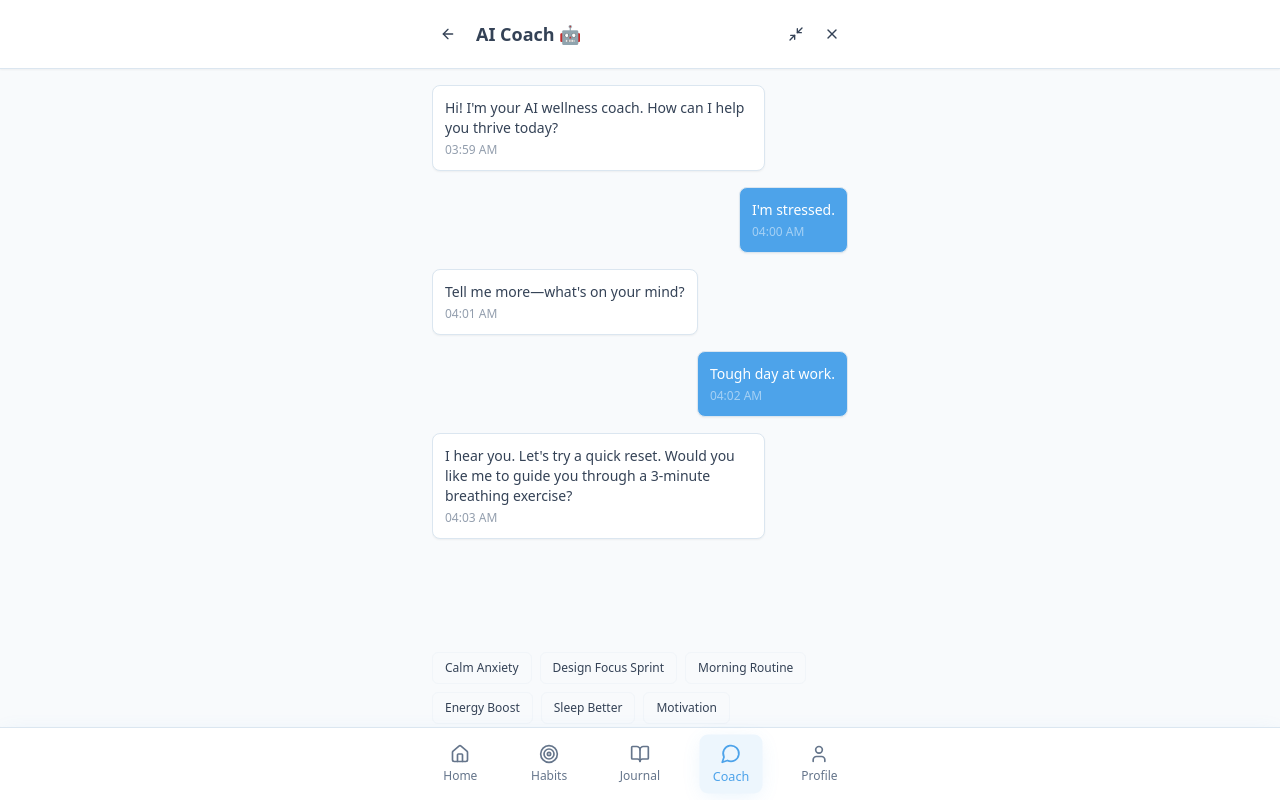
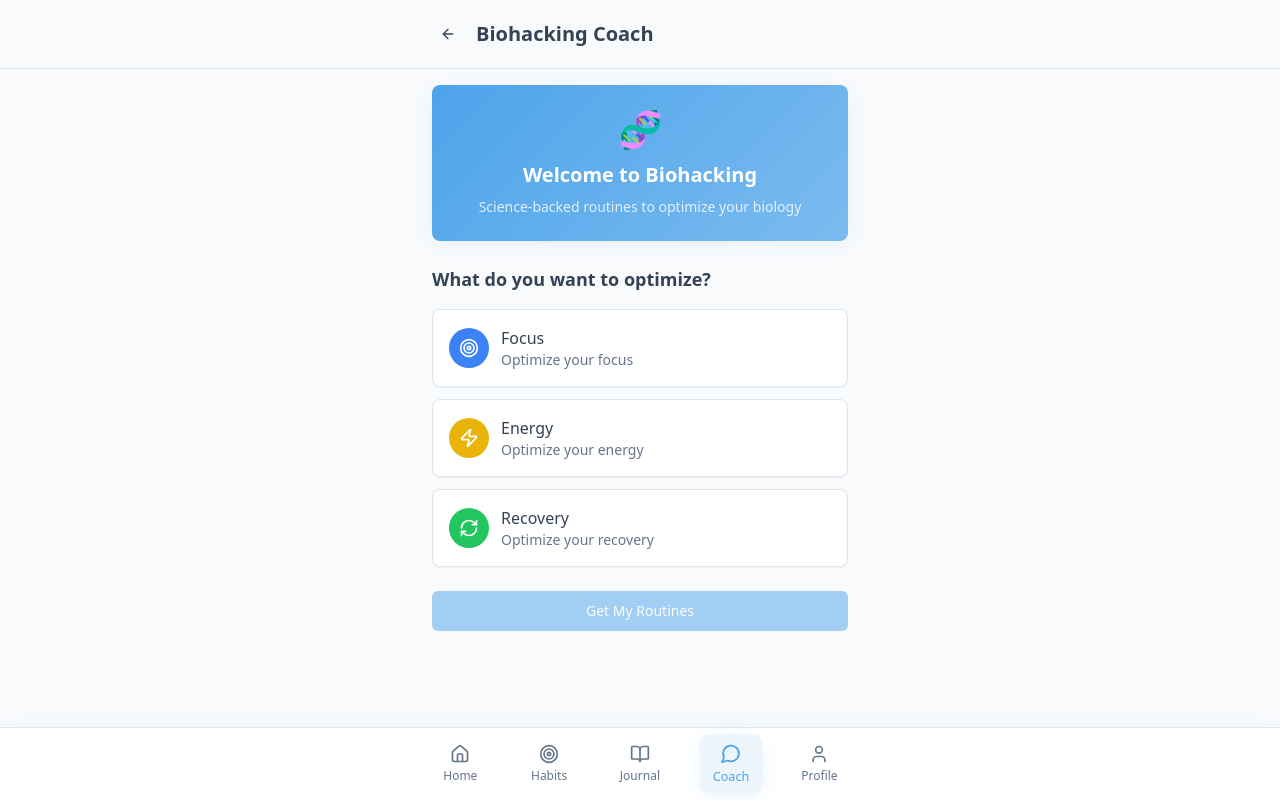
Before and after one commit to kylescheetz/thrivegpt, a React (Vite) app: page /coach in a window 1280 px wide. Built offline with nearby package versions, Linux system fonts and the light colour scheme.

Commit message:
Add Biohacking Coach Module

```diff
--- a/src/pages/Coach.tsx
+++ b/src/pages/Coach.tsx
@@ -1,130 +1,164 @@
-import React, { useState, useRef, useEffect } from 'react';
-import { ArrowLeft, Send, Mic, Minimize2, X } from 'lucide-react';
+import React, { useState, useEffect } from 'react';
+import { ArrowLeft, Star, BookOpen, Zap, Target, RefreshCw, CheckCircle } from 'lucide-react';
 import { useNavigate } from 'react-router-dom';
 import { Button } from '@/components/ui/button';
-import { Card, CardContent } from '@/components/ui/card';
-import { ScrollArea } from '@/components/ui/scroll-area';
-import { Textarea } from '@/components/ui/textarea';
+import { Card, CardContent, CardHeader, CardTitle } from '@/components/ui/card';
+import { Badge } from '@/components/ui/badge';
 import { cn } from '@/lib/utils';
 
-interface Message {
+interface BiohackingRoutine {
   id: string;
-  role: 'user' | 'coach';
-  content: string;
-  timestamp: Date;
+  title: string;
+  category: 'focus' | 'energy' | 'recovery';
+  summary: string;
+  science: string;
+  duration: string;
+  difficulty: 'Easy' | 'Medium' | 'Hard';
+  equipment: string;
+  rating?: number;
+  tried?: boolean;
+  triedDate?: Date;
 }
 
-const initialMessages: Message[] = [
+const biohackingRoutines: BiohackingRoutine[] = [
   {
     id: '1',
-    role: 'coach',
-    content: "Hi! I'm your AI wellness coach. How can I help you thrive today?",
-    timestamp: new Date(Date.now() - 300000)
+    title: 'Cold Shower Protocol',
+    category: 'energy',
+    summary: '2-3 minutes of cold water exposure to boost alertness and metabolism.',
+    science: 'Cold exposure triggers norepinephrine release, increasing alertness by up to 530% and boosting brown fat for better metabolism.',
+    duration: '2-3 minutes',
+    difficulty: 'Medium',
+    equipment: 'None'
   },
   {
     id: '2',
-    role: 'user',
-    content: "I'm stressed.",
-    timestamp: new Date(Date.now() - 240000)
+    title: 'Magnesium Glycinate Evening',
+    category: 'recovery',
+    summary: '200-400mg before bed to improve sleep quality and muscle recovery.',
+    science: 'Magnesium activates GABA receptors and regulates melatonin, improving deep sleep phases by 23% in studies.',
+    duration: 'Daily',
+    difficulty: 'Easy',
+    equipment: 'Supplement'
   },
   {
     id: '3',
-    role: 'coach',
-    content: "Tell me more—what's on your mind?",
-    timestamp: new Date(Date.now() - 180000)
+    title: 'Blue Light Blocking',
+    category: 'recovery',
+    summary: 'Wear blue light glasses 2 hours before bed to optimize circadian rhythm.',
+    science: 'Blue light suppresses melatonin production. Blocking it increases melatonin by 58% and improves sleep onset.',
+    duration: '2 hours before bed',
+    difficulty: 'Easy',
+    equipment: 'Blue light glasses'
   },
   {
     id: '4',
-    role: 'user',
-    content: "Tough day at work.",
-    timestamp: new Date(Date.now() - 120000)
+    title: 'Box Breathing Focus',
+    category: 'focus',
+    summary: '4-4-4-4 breathing pattern for 5 minutes to enhance cognitive clarity.',
+    science: 'Controlled breathing activates the prefrontal cortex and reduces cortisol, improving focus by up to 40%.',
+    duration: '5 minutes',
+    difficulty: 'Easy',
+    equipment: 'None'
   },
   {
     id: '5',
-    role: 'coach',
-    content: "I hear you. Let's try a quick reset. Would you like me to guide you through a 3-minute breathing exercise?",
-    timestamp: new Date(Date.now() - 60000)
+    title: 'Intermittent Fasting 16:8',
+    category: 'energy',
+    summary: 'Fast for 16 hours, eat in 8-hour window to boost energy and mental clarity.',
+    science: 'Fasting triggers autophagy and ketone production, increasing BDNF and energy production in brain cells.',
+    duration: 'Daily',
+    difficulty: 'Medium',
+    equipment: 'None'
+  },
+  {
+    id: '6',
+    title: 'Red Light Therapy',
+    category: 'recovery',
+    summary: '10-15 minutes of 660nm red light for cellular repair and inflammation reduction.',
+    science: 'Red light stimulates mitochondrial cytochrome oxidase, increasing ATP production by 25% and accelerating healing.',
+    duration: '10-15 minutes',
+    difficulty: 'Easy',
+    equipment: 'Red light device'
   }
 ];
 
-const quickActions = [
-  'Calm Anxiety',
-  'Design Focus Sprint',
-  'Morning Routine',
-  'Energy Boost',
-  'Sleep Better',
-  'Motivation'
+const goals = [
+  { id: 'focus', label: 'Focus', icon: Target, color: 'bg-blue-500' },
+  { id: 'energy', label: 'Energy', icon: Zap, color: 'bg-yellow-500' },
+  { id: 'recovery', label: 'Recovery', icon: RefreshCw, color: 'bg-green-500' }
 ];
 
 export default function Coach() {
   const navigate = useNavigate();
-  const [messages, setMessages] = useState<Message[]>(initialMessages);
-  const [inputValue, setInputValue] = useState('');
-  const [isTyping, setIsTyping] = useState(false);
-  const scrollAreaRef = useRef<HTMLDivElement>(null);
-  const textareaRef = useRef<HTMLTextAreaElement>(null);
+  const [selectedGoals, setSelectedGoals] = useState<string[]>([]);
+  const [routines, setRoutines] = useState<BiohackingRoutine[]>([]);
+  const [showGoalSelection, setShowGoalSelection] = useState(true);
 
   useEffect(() => {
-    // Auto-scroll to bottom when new messages are added
-    if (scrollAreaRef.current) {
-      scrollAreaRef.current.scrollTop = scrollAreaRef.current.scrollHeight;
+    // Load saved data from localStorage
+    const savedRoutines = localStorage.getItem('biohacking-routines');
+    const savedGoals = localStorage.getItem('biohacking-goals');
+
+    if (savedRoutines) {
+      setRoutines(JSON.parse(savedRoutines));
+    } else {
+      setRoutines(biohackingRoutines);
     }
-  }, [messages]);
 
-  const handleSendMessage = async () => {
-    if (!inputValue.trim()) return;
+    if (savedGoals) {
+      setSelectedGoals(JSON.parse(savedGoals));
+      setShowGoalSelection(false);
+    }
+  }, []);
 
-    const userMessage: Message = {
-      id: Date.now().toString(),
-      role: 'user',
-      content: inputValue.trim(),
-      timestamp: new Date()
+  const handleGoalToggle = (goalId: string) => {
+    setSelectedGoals(prev =>
+      prev.includes(goalId)
+        ? prev.filter(id => id !== goalId)
+        : [...prev, goalId]
+    );
   };
 
-    setMessages(prev => [...prev, userMessage]);
-    setInputValue('');
-    setIsTyping(true);
-
-    // Simulate AI response
-    setTimeout(() => {
-      const coachResponse: Message = {
-        id: (Date.now() + 1).toString(),
-        role: 'coach',
-        content: getAIResponse(userMessage.content),
-        timestamp: new Date()
-      };
-      setMessages(prev => [...prev, coachResponse]);
-      setIsTyping(false);
-    }, 1500);
+  const handleGoalSave = () => {
+    localStorage.setItem('biohacking-goals', JSON.stringify(selectedGoals));
+    setShowGoalSelection(false);
   };
 
-  const handleQuickAction = (action: string) => {
-    setInputValue(`Help me with: ${action}`);
-    textareaRef.current?.focus();
+  const handleTryRoutine = (routineId: string) => {
+    const updatedRoutines = routines.map(routine =>
+      routine.id === routineId
+        ? { ...routine, tried: true, triedDate: new Date() }
+        : routine
+    );
+    setRoutines(updatedRoutines);
+    localStorage.setItem('biohacking-routines', JSON.stringify(updatedRoutines));
   };
 
-  const getAIResponse = (userInput: string): string => {
-    const responses = [
-      "That sounds challenging. Let's work through this together. What would feel most helpful right now?",
-      "I understand. Sometimes taking a step back can give us clarity. What's one small thing that might help?",
-      "Thank you for sharing that with me. Let's focus on what you can control in this moment.",
-      "That makes sense. Would you like to try a quick technique to help you feel more centered?",
-      "I hear you. Remember, it's okay to have tough moments. What usually helps you feel better?"
-    ];
-    return responses[Math.floor(Math.random() * responses.length)];
+  const handleRateRoutine = (routineId: string, rating: number) => {
+    const updatedRoutines = routines.map(routine =>
+      routine.id === routineId
+        ? { ...routine, rating }
+        : routine
+    );
+    setRoutines(updatedRoutines);
+    localStorage.setItem('biohacking-routines', JSON.stringify(updatedRoutines));
   };
 
-  const handleKeyPress = (e: React.KeyboardEvent) => {
-    if (e.key === 'Enter' && !e.shiftKey) {
-      e.preventDefault();
-      handleSendMessage();
-    }
+  const filteredRoutines = routines.filter(routine =>
+    selectedGoals.length === 0 || selectedGoals.includes(routine.category)
+  );
+
+  const canRate = (routine: BiohackingRoutine) => {
+    if (!routine.tried || !routine.triedDate) return false;
+    const daysSinceTrying = Math.floor((Date.now() - routine.triedDate.getTime()) / (1000 * 60 * 60 * 24));
+    return daysSinceTrying >= 1;
   };
 
+  if (showGoalSelection) {
     return (
-    <div className="flex flex-col h-screen bg-background">
-      {/* Header Bar */}
-      <div className="sticky top-0 z-10 bg-card border-b border-border shadow-sm">
+      <div className="min-h-screen bg-background pb-20">
+        <div className="sticky top-0 z-10 bg-background border-b border-border">
           <div className="flex items-center justify-between p-4 max-w-md mx-auto">
             <div className="flex items-center gap-3">
               <Button
@@ -135,116 +169,204 @@ export default function Coach() {
               >
                 <ArrowLeft className="h-5 w-5" />
               </Button>
-            <h1 className="text-lg font-semibold flex items-center gap-2">
-              AI Coach 🤖
-            </h1>
-          </div>
-          <div className="flex items-center gap-1">
-            <Button variant="ghost" size="sm" className="p-2">
-              <Minimize2 className="h-4 w-4" />
-            </Button>
-            <Button variant="ghost" size="sm" className="p-2">
-              <X className="h-4 w-4" />
-            </Button>
+              <h1 className="text-xl font-semibold">Biohacking Coach</h1>
             </div>
           </div>
         </div>
 
-      {/* Chat History */}
-      <ScrollArea className="flex-1 p-4 max-w-md mx-auto w-full" ref={scrollAreaRef}>
-        <div className="space-y-4">
-          {messages.map((message) => (
-            <div
-              key={message.id}
-              className={cn(
-                "flex",
-                message.role === 'user' ? "justify-end" : "justify-start"
-              )}
-            >
-              <Card className={cn(
-                "max-w-[80%] shadow-sm",
-                message.role === 'user'
-                  ? "bg-primary text-primary-foreground"
-                  : "bg-card"
-              )}>
-                <CardContent className="p-3">
-                  <p className="text-sm">{message.content}</p>
-                  <p className={cn(
-                    "text-xs mt-1 opacity-70",
-                    message.role === 'user' ? "text-primary-foreground/70" : "text-muted-foreground"
-                  )}>
-                    {message.timestamp.toLocaleTimeString([], { hour: '2-digit', minute: '2-digit' })}
+        <div className="p-4 max-w-md mx-auto space-y-6">
+          <Card className="shadow-wellness bg-gradient-primary text-white border-0">
+            <CardContent className="p-6 text-center">
+              <div className="text-4xl mb-3">🧬</div>
+              <h2 className="text-xl font-semibold mb-2">Welcome to Biohacking</h2>
+              <p className="text-white/80 text-sm">
+                Science-backed routines to optimize your biology
               </p>
             </CardContent>
           </Card>
+
+          <div>
+            <h3 className="text-lg font-semibold mb-4">What do you want to optimize?</h3>
+            <div className="space-y-3">
+              {goals.map((goal) => {
+                const Icon = goal.icon;
+                const isSelected = selectedGoals.includes(goal.id);
+
+                return (
+                  <Card
+                    key={goal.id}
+                    className={cn(
+                      "cursor-pointer transition-all duration-200",
+                      isSelected
+                        ? "border-primary bg-primary/10 shadow-wellness"
+                        : "hover:border-primary/50 hover:bg-muted/50"
+                    )}
+                    onClick={() => handleGoalToggle(goal.id)}
+                  >
+                    <CardContent className="p-4 flex items-center gap-3">
+                      <div className={cn("w-10 h-10 rounded-full flex items-center justify-center", goal.color)}>
+                        <Icon className="h-5 w-5 text-white" />
                       </div>
-          ))}
-
-          {isTyping && (
-            <div className="flex justify-start">
-              <Card className="bg-card shadow-sm">
-                <CardContent className="p-3">
-                  <div className="flex items-center gap-1">
-                    <div className="flex gap-1">
-                      <div className="w-2 h-2 bg-muted-foreground rounded-full animate-bounce" style={{ animationDelay: '0ms' }} />
-                      <div className="w-2 h-2 bg-muted-foreground rounded-full animate-bounce" style={{ animationDelay: '150ms' }} />
-                      <div className="w-2 h-2 bg-muted-foreground rounded-full animate-bounce" style={{ animationDelay: '300ms' }} />
+                      <div className="flex-1">
+                        <h4 className="font-medium">{goal.label}</h4>
+                        <p className="text-sm text-muted-foreground">
+                          Optimize your {goal.label.toLowerCase()}
+                        </p>
                       </div>
-                    <span className="text-xs text-muted-foreground ml-2">AI is typing...</span>
-                  </div>
+                      {isSelected && (
+                        <CheckCircle className="h-5 w-5 text-primary" />
+                      )}
                     </CardContent>
                   </Card>
+                );
+              })}
             </div>
-          )}
-        </div>
-      </ScrollArea>
-
-      {/* Quick Action Chips */}
-      <div className="p-4 max-w-md mx-auto w-full">
-        <div className="flex flex-wrap gap-2 mb-4">
-          {quickActions.map((action) => (
-            <Button
-              key={action}
-              variant="outline"
-              size="sm"
-              onClick={() => handleQuickAction(action)}
-              className="text-xs h-8 px-3"
-            >
-              {action}
-            </Button>
-          ))}
           </div>
 
-        {/* Input Row */}
-        <div className="flex items-end gap-2">
-          <div className="flex-1 relative">
-            <Textarea
-              ref={textareaRef}
-              value={inputValue}
-              onChange={(e) => setInputValue(e.target.value)}
-              onKeyPress={handleKeyPress}
-              placeholder="Type a message…"
-              className="min-h-[44px] max-h-[120px] resize-none pr-12"
-              rows={1}
-            />
           <Button
-              variant="ghost"
-              size="sm"
-              className="absolute right-1 bottom-1 h-8 w-8 p-0"
+            onClick={handleGoalSave}
+            disabled={selectedGoals.length === 0}
+            className="w-full"
           >
-              <Mic className="h-4 w-4" />
+            Get My Routines
           </Button>
-          </div>
-          <Button
-            onClick={handleSendMessage}
-            disabled={!inputValue.trim() || isTyping}
-            size="sm"
-            className="h-11 w-11 p-0"
-          >
-            <Send className="h-4 w-4" />
-          </Button>
-        </div>
         </div>
       </div>
     );
   }
+
+  return (
+    <div className="min-h-screen bg-background pb-20">
+      <div className="sticky top-0 z-10 bg-background border-b border-border">
+        <div className="flex items-center justify-between p-4 max-w-md mx-auto">
+          <div className="flex items-center gap-3">
+            <Button
+              variant="ghost"
+              size="sm"
+              onClick={() => navigate('/')}
+              className="p-2"
+            >
+              <ArrowLeft className="h-5 w-5" />
+            </Button>
+            <h1 className="text-xl font-semibold">Biohacking Coach</h1>
+          </div>
+          <Button
+            variant="ghost"
+            size="sm"
+            onClick={() => setShowGoalSelection(true)}
+          >
+            Goals
+          </Button>
+        </div>
+      </div>
+
+      <div className="p-4 max-w-md mx-auto space-y-4">
+        <div className="flex flex-wrap gap-2 mb-4">
+          {selectedGoals.map(goalId => {
+            const goal = goals.find(g => g.id === goalId);
+            if (!goal) return null;
+            const Icon = goal.icon;
+
+            return (
+              <Badge key={goalId} variant="secondary" className="flex items-center gap-1">
+                <Icon className="h-3 w-3" />
+                {goal.label}
+              </Badge>
+            );
+          })}
+        </div>
+
+        {filteredRoutines.map((routine) => (
+          <Card key={routine.id} className="shadow-wellness">
+            <CardHeader className="pb-3">
+              <div className="flex items-start justify-between">
+                <div className="flex-1">
+                  <CardTitle className="text-lg">{routine.title}</CardTitle>
+                  <div className="flex items-center gap-2 mt-1">
+                    <Badge variant="outline" className="text-xs">
+                      {routine.difficulty}
+                    </Badge>
+                    <Badge variant="outline" className="text-xs">
+                      {routine.duration}
+                    </Badge>
+                  </div>
+                </div>
+                {routine.tried && (
+                  <CheckCircle className="h-5 w-5 text-green-500" />
+                )}
+              </div>
+            </CardHeader>
+
+            <CardContent className="space-y-4">
+              <p className="text-sm">{routine.summary}</p>
+
+              <div className="bg-muted/50 rounded-lg p-3">
+                <div className="flex items-center gap-2 mb-2">
+                  <BookOpen className="h-4 w-4 text-primary" />
+                  <span className="text-sm font-medium">The Science</span>
+                </div>
+                <p className="text-xs text-muted-foreground">{routine.science}</p>
+              </div>
+
+              <div className="flex items-center justify-between">
+                <span className="text-xs text-muted-foreground">
+                  Equipment: {routine.equipment}
+                </span>
+              </div>
+
+              {!routine.tried ? (
+                <Button
+                  onClick={() => handleTryRoutine(routine.id)}
+                  className="w-full"
+                  variant="outline"
+                >
+                  Try This
+                </Button>
+              ) : (
+                <div className="space-y-2">
+                  {routine.rating ? (
+                    <div className="flex items-center justify-center gap-1">
+                      <span className="text-sm">Your rating:</span>
+                      {[1, 2, 3, 4, 5].map((star) => (
+                        <Star
+                          key={star}
+                          className={cn(
+                            "h-4 w-4",
+                            star <= routine.rating!
+                              ? "fill-yellow-400 text-yellow-400"
+                              : "text-muted-foreground"
+                          )}
+                        />
+                      ))}
+                    </div>
+                  ) : canRate(routine) ? (
+                    <div className="space-y-2">
+                      <p className="text-sm text-center">How did it work for you?</p>
+                      <div className="flex justify-center gap-1">
+                        {[1, 2, 3, 4, 5].map((star) => (
+                          <Button
+                            key={star}
+                            variant="ghost"
+                            size="sm"
+                            className="p-1"
+                            onClick={() => handleRateRoutine(routine.id, star)}
+                          >
+                            <Star className="h-5 w-5 text-yellow-400" />
+                          </Button>
+                        ))}
+                      </div>
+                    </div>
+                  ) : (
+                    <p className="text-xs text-center text-muted-foreground">
+                      Come back in a day to rate this routine
+                    </p>
+                  )}
+                </div>
+              )}
+            </CardContent>
+          </Card>
+        ))}
+      </div>
+    </div>
+  );
+}
--- a/src/pages/Dashboard.tsx
+++ b/src/pages/Dashboard.tsx
@@ -41,13 +41,16 @@ export default function Dashboard() {
 
         {/* Quick Actions */}
         <div className="grid grid-cols-2 gap-3">
-          <Card className="shadow-card hover:shadow-wellness transition-all duration-300 cursor-pointer">
+          <Card
+            className="shadow-card hover:shadow-wellness transition-all duration-300 cursor-pointer"
+            onClick={() => window.location.href = '/coach'}
+          >
             <CardContent className="p-4 text-center">
               <div className="w-12 h-12 bg-gradient-wellness rounded-full flex items-center justify-center mx-auto mb-2">
                 <Brain className="h-6 w-6 text-accent-foreground" />
               </div>
-              <h3 className="font-medium text-sm">AI Coach</h3>
-              <p className="text-xs text-muted-foreground">Quick chat</p>
+              <h3 className="font-medium text-sm">Biohacking Coach</h3>
+              <p className="text-xs text-muted-foreground">Science routines</p>
             </CardContent>
           </Card>
 
```
Lines whose indentation alone changed are shown as unchanged.
